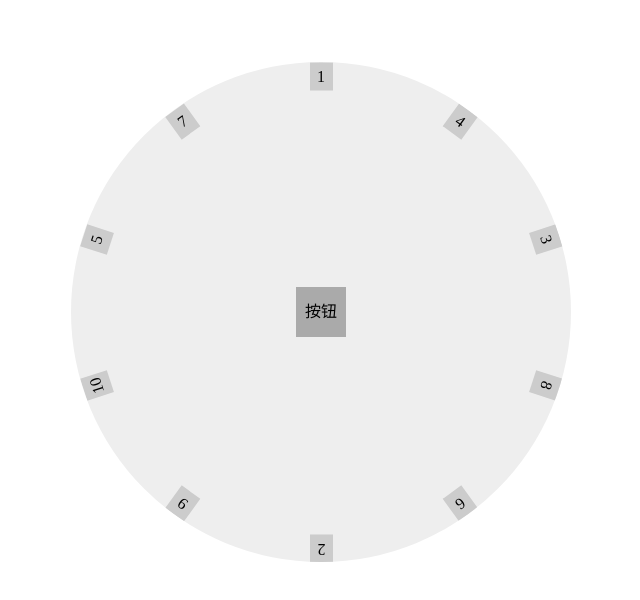
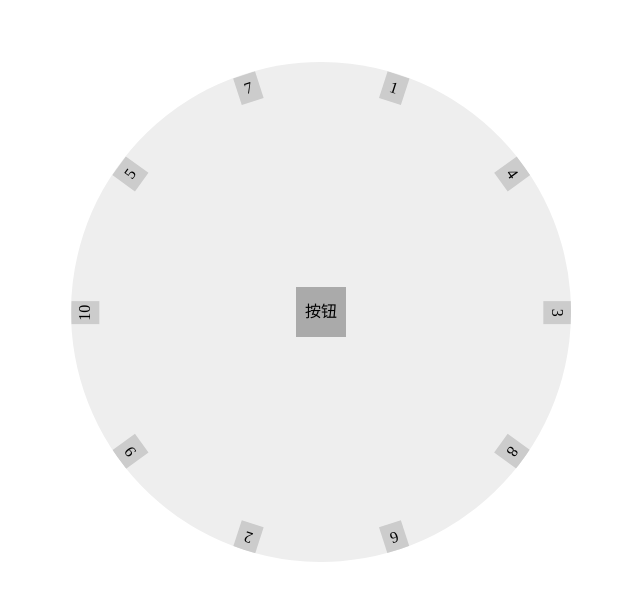
Before and after one commit to eightfeet/wc-wheel-lottery, a website built with Vite: page index.html in a window 1280 px wide. Shown: the whole page, without its empty margins (319-959 px from the left). Built offline with nearby package versions, Linux system fonts and the light colour scheme.

Commit message:
fix:调整转盘初始指向

```diff
--- a/src/lottery.ts
+++ b/src/lottery.ts
@@ -198,6 +198,8 @@ export class Lottery extends HTMLElement implements LotteryOpt {
     rootStyle.borderRadius = `${this._size}px`;
     rootStyle.overflow = "hidden";
     const childrens = Array.from(this._prizes_dom.children);
+    const halfEachDeg = 360 / childrens.length / 2;
+    this._prizes_dom.style.transform = `rotate(${halfEachDeg % 360}deg)`;
     childrens.forEach((el, index) => {
       const element = el as HTMLElement;
       const elementStyle = element.style;
```
Also changed, not shown: docs/index.html (+1 -1 lines), 2 other files.
